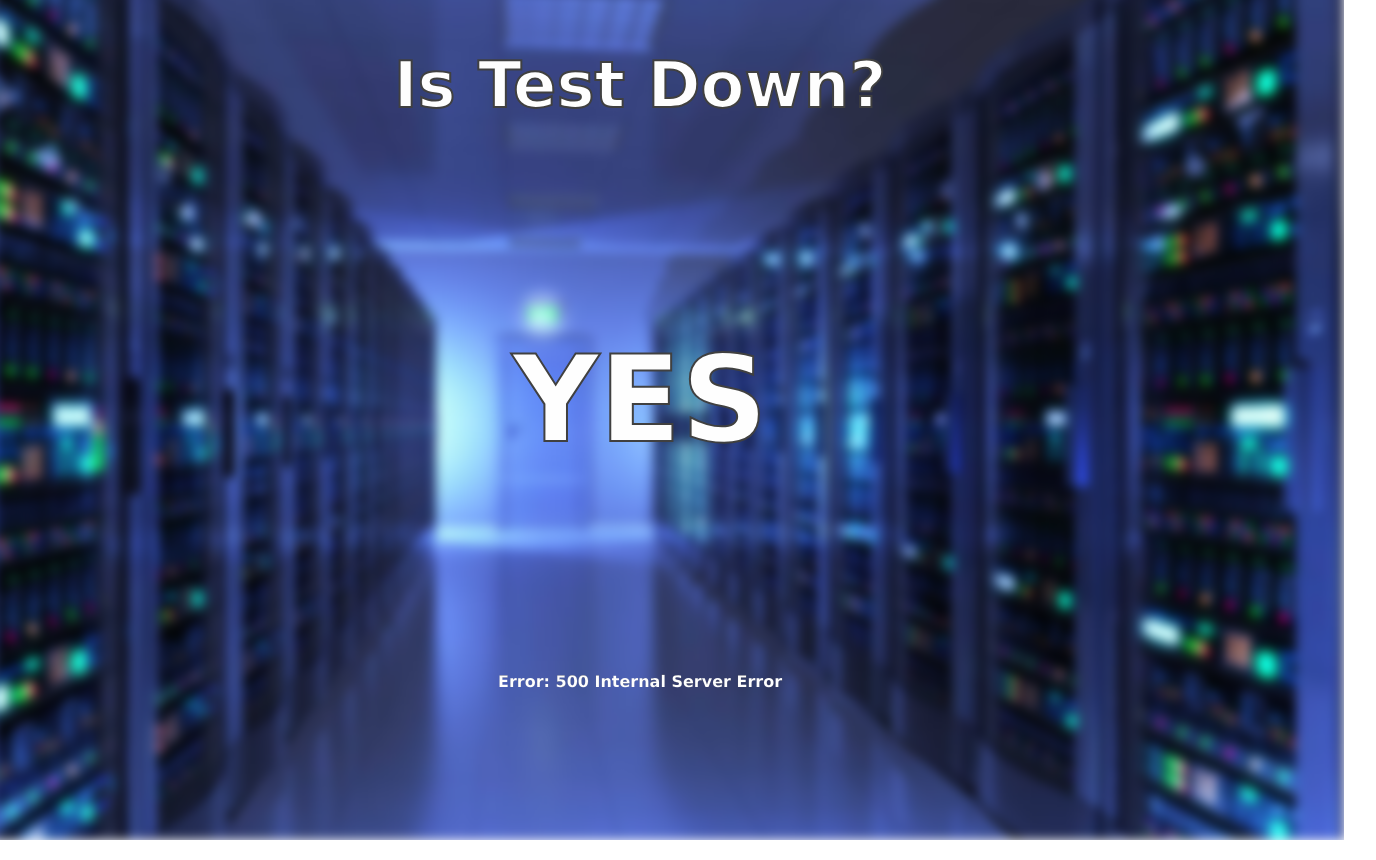
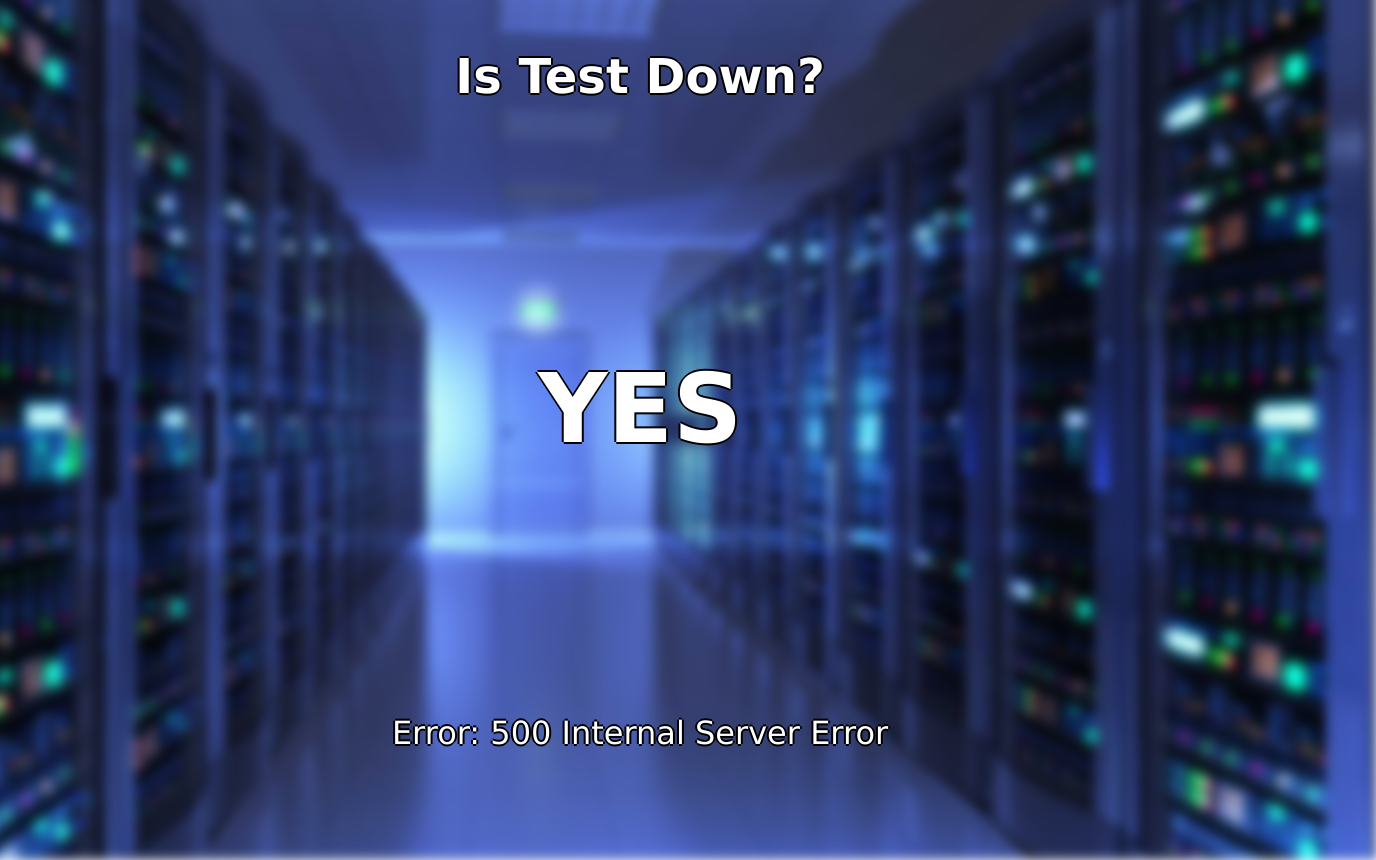
Before and after one commit to jimfkong/istestdown, a plain HTML site: page site/index.html in a window 1280 px wide. Shown: the whole page, 1376 px wide, since content can reach past the window. Drawn offline with Linux system fonts and the light colour scheme.

Commit message:
refactor: rebuild css to use flexbox for layout

```diff
--- a/site/index.html
+++ b/site/index.html
@@ -1,7 +1,7 @@
 <!DOCTYPE html>
 <html>
   <head>
-        <title>Is test down?</title>
+    <title>Is Test Down?</title>
     <meta charset="UTF-8">
     <meta name="viewport" content="width=device-width, initial-scale=1">
     <link rel="stylesheet" href="style.css">
@@ -9,24 +9,26 @@
     <script type="text/javascript" src="javascript/checkServerStatus.js"></script>
     <script type="text/javascript" src="javascript/onLoad.js"></script>
   </head>
-    <body style="overflow: hidden" >
+
+  <body style="overflow: hidden; margin: 0;">
     <script type="text/javascript">
-            window.onload = function() {
+      window.onload = function () {
         checkServerStatus();
       }
     </script>
-        <div class="bgimg"></div>
-        <div class="topmiddle">
-            <h2>Is Test Down?</h2>
-        </div>
-        <div class=centered>
-            <div id="loader" class="loader" style="display:block"></div>
-            <div id="upOrDown" style="display:none">
-                <h1>YES</h1>
+    <div class="is-test-down">
+      <div class="container">
+        <h1 class="heading text">Is Test Down?</h1>
+        <div class="content">
+          <div id="spinner" class="spinner" style="display: block;"></div>
+          <div id="status" class="up-or-down text" style="display: none;" role="alert">
+            <h2>YES</h2>
           </div>
         </div>
-        <div class="bottommiddle" style="display:block">
-            <h3 id="status">Contacting server...</h3>
+        <div id="server-message" class="server-message text" style="display:block">
+          Contacting server...
+        </div>
+      </div>
     </div>
   </body>
 </html>
--- a/site/javascript/onLoad.js
+++ b/site/javascript/onLoad.js
@@ -1,5 +1,5 @@
 function onLoad(){
-    document.getElementById("loader").style.display = "none";
-    document.getElementById("upOrDown").style.display = "block";
-    document.getElementById("status").textContent = "Error: 500 Internal Server Error"
+    document.getElementById("spinner").style.display = "none";
+    document.getElementById("status").style.display = "block";
+    document.getElementById("server-message").textContent = "Error: 500 Internal Server Error"
 }
--- a/site/style.css
+++ b/site/style.css
@@ -1,24 +1,42 @@
-body, h1, h2 {
-    font-family:Verdana, Geneva, Tahoma, sans-serif;
+.is-test-down {
+  height: 100vh;
+  font-family: Verdana, Geneva, Tahoma, sans-serif;
+}
+
+.is-test-down::before {
+  content: ' ';
+  background-image: url(images/background.jpg);
+  filter: blur(5px);
+  background-position: center;
+  background-size: cover;
+  transform: scale(1.15);
+  height: 100%;
+  width: 100%;
+  position: absolute;
+  z-index: -1;
+}
+
+.container {
+  display: flex;
+  flex-direction: column;
+  align-items: center;
+  justify-content: space-between;
+  height: 100%;
+}
+
+.heading {
   text-align: center;
-    color: #404040;
-    -webkit-text-fill-color: #fefefe;
-    -webkit-text-stroke-color: #404040;
+  font-size: 3rem;
+  margin-top: 3rem;
+  margin-bottom: 0;
+}
 
+.text {
+  color: white;
+  text-shadow: -2px 0 black, 0 2px black, 2px 0 black, 0 -2px black;
 }
-h1 {
-    font-size: 750%;
-    -webkit-text-stroke-width: 2px;
-}
-h2 {
-    font-size: 400%;
-    -webkit-text-stroke-width: 2px;
-}
-h3 {
-    font-size: 100%;
-    -webkit-text-stroke-width: 0.1px;
-}
-.loader{
+
+.spinner {
   border: 16px solid #fefefe;
   border-top: 16px solid #404040;
   border-radius: 50%;
@@ -26,38 +44,24 @@ h3 {
   height: 120px;
   animation: spin 2s linear infinite;
 }
-@keyframes spin{
-    0% { transform: rotate(0deg); }
-    100% { transform: rotate(360deg); }
+
+@keyframes spin {
+  0% {
+    transform: rotate(0deg);
   }
-body, html {
-    height: 100%;
-    margin: 0;
+
+  100% {
+    transform: rotate(360deg);
   }
-.bgimg {
-    background-image: url(images/background.jpg);
-    filter: blur(5px);
-    min-height: 100%;
-    background-position: center;
-    background-size: cover;
-    transform: scale(1.1);
-    overflow: hidden;
 }
-.centered {
-    position: fixed;
-    top: 50%;
-    left: 50%;
-    transform: translate(-50%, -50%);
+
+.up-or-down {
+  font-size: 4rem;
+  text-align: center;
 }
-.topmiddle {
-    position: fixed;
-    top: 5%;
-    left: 50%;
-    transform: translate(-50%, -25%);;
+
+.server-message {
+  font-size: 2rem;
+  text-align: center;
+  margin-bottom: 3rem;
 }
-.bottommiddle{
-    position: fixed;
-    bottom: 10%;
-    left: 50%;
-    transform: translate(-50%, -25%);;
-}
```
Also changed, not shown: 1 other file. Lines whose indentation alone changed are shown as unchanged.
